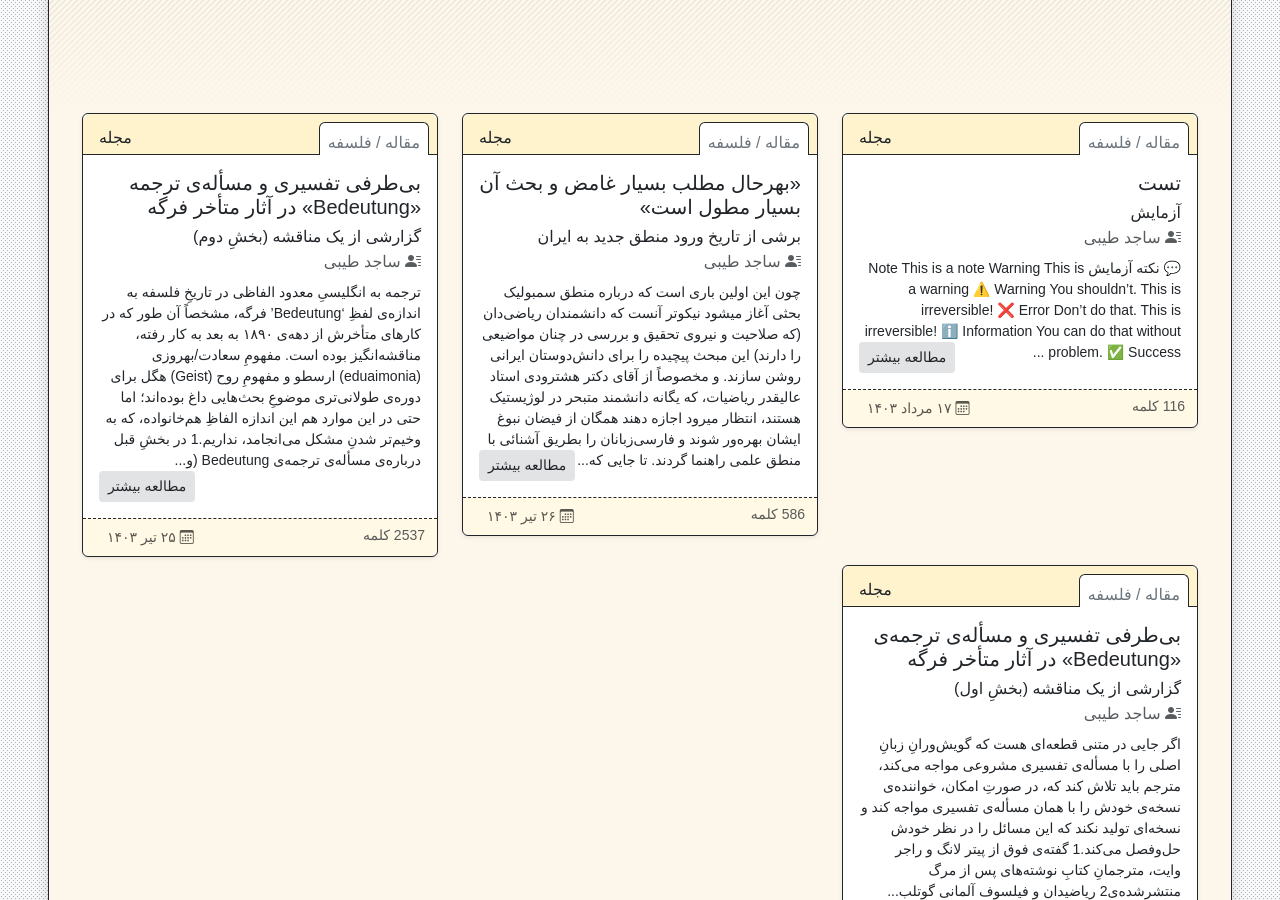
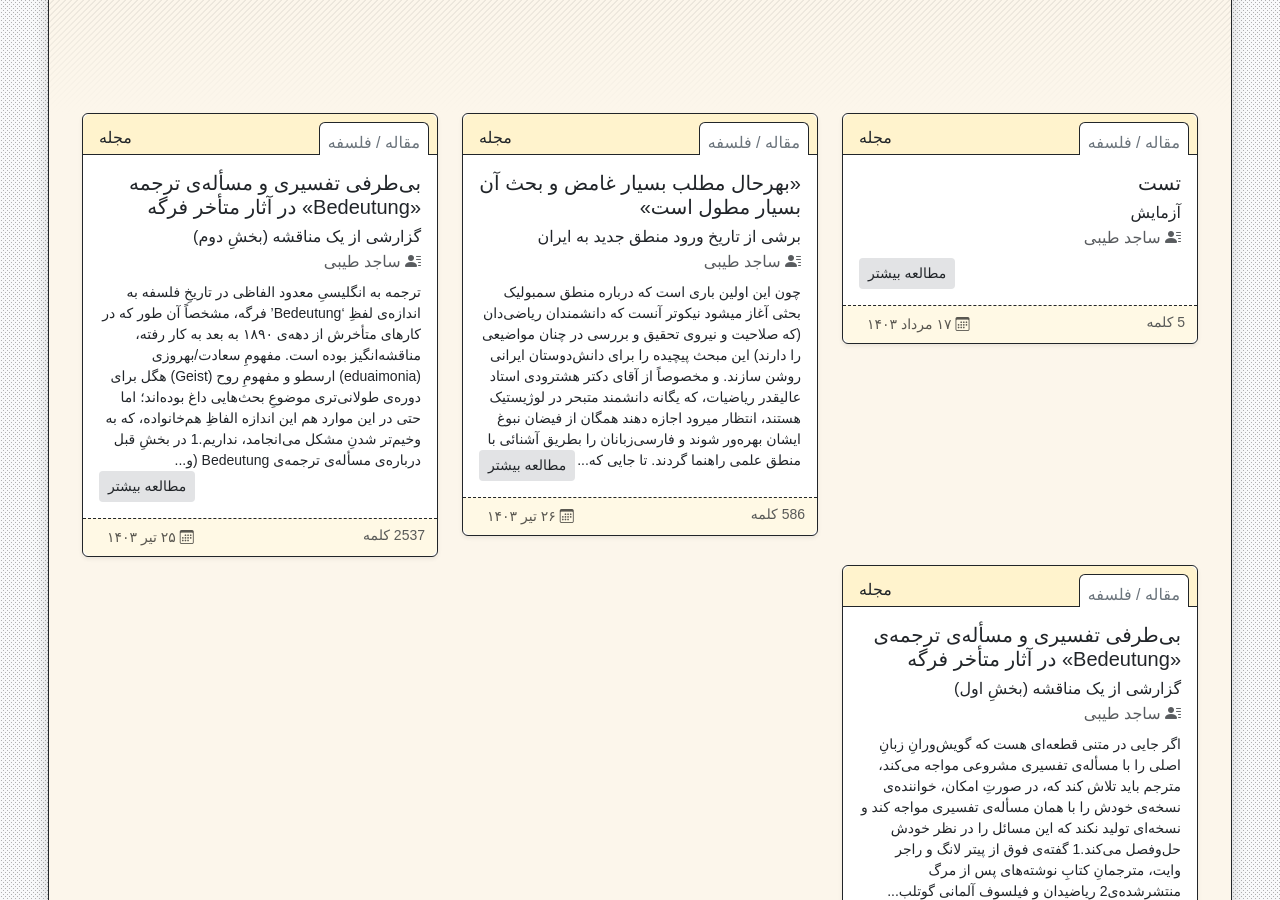
Before and after one commit to phicudemy/phicudemy.github.io, a Jekyll site: the page built from _people/طیبی.md, in a window 1280 px wide and 900 px high, scrolled down 435 px. Built offline with Jekyll 4.4.1, drawn with Linux system fonts in a browser that asks for light colours; some web fonts are replaced.

Commit message:
TinaCMS content update

```diff
--- a/_posts/2024-08-08-test.md
+++ b/_posts/2024-08-08-test.md
@@ -9,34 +9,4 @@ categories: _categories/philosophy.md
 contents: _contents/article.md
 ---
 
-
-
-> 💬 نکته
->
-> آزمایش
-
-> **Note**
-> This is a note
-
-> **Warning**
-> This is a warning
-
-| ⚠️ Warning                               |
-|------------------------------------------|
-| You shouldn't. This is irreversible!     |
-
-| ❌ Error                                 |
-|------------------------------------------|
-| Don't do that. This is irreversible!     |
-
-| ℹ️ Information                           |
-|------------------------------------------|
-| You can do that without problem.         |
-
-| ✅ Success                               |
-|------------------------------------------|
-| Don't hesitate to do that.               |
-
-| 🦄 New line support                       |
-|-------------------------------------------|
-| It supports new lines:<br/>.. simply use `<br/>` for new lines|
+![سول کریپکی](https://assets.tina.io/b6b0cb5c-4b1b-43f4-9bea-8d6867c09320/Philosophers/Kripke,%20Saul/05-Kripke-1.jpg)
```
